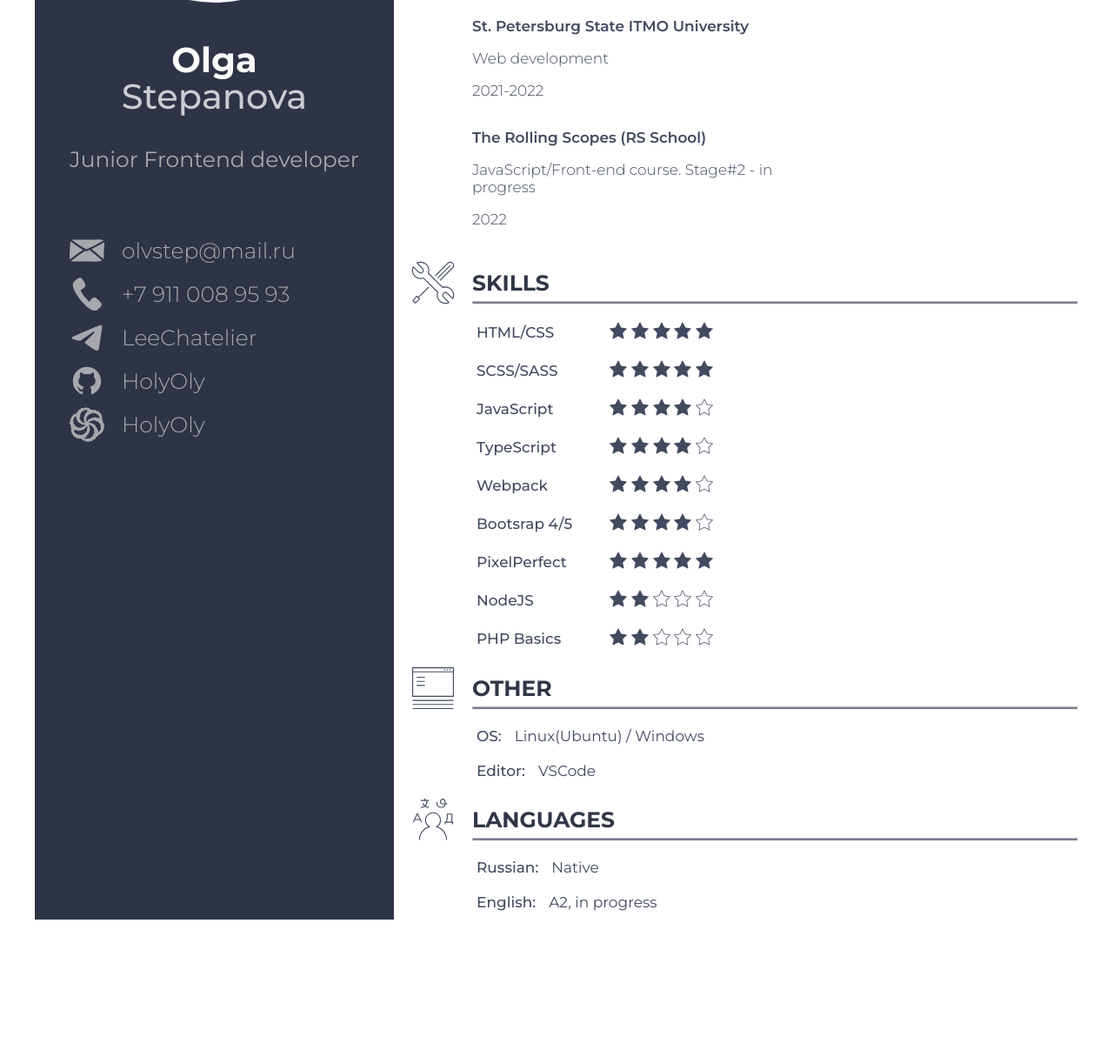
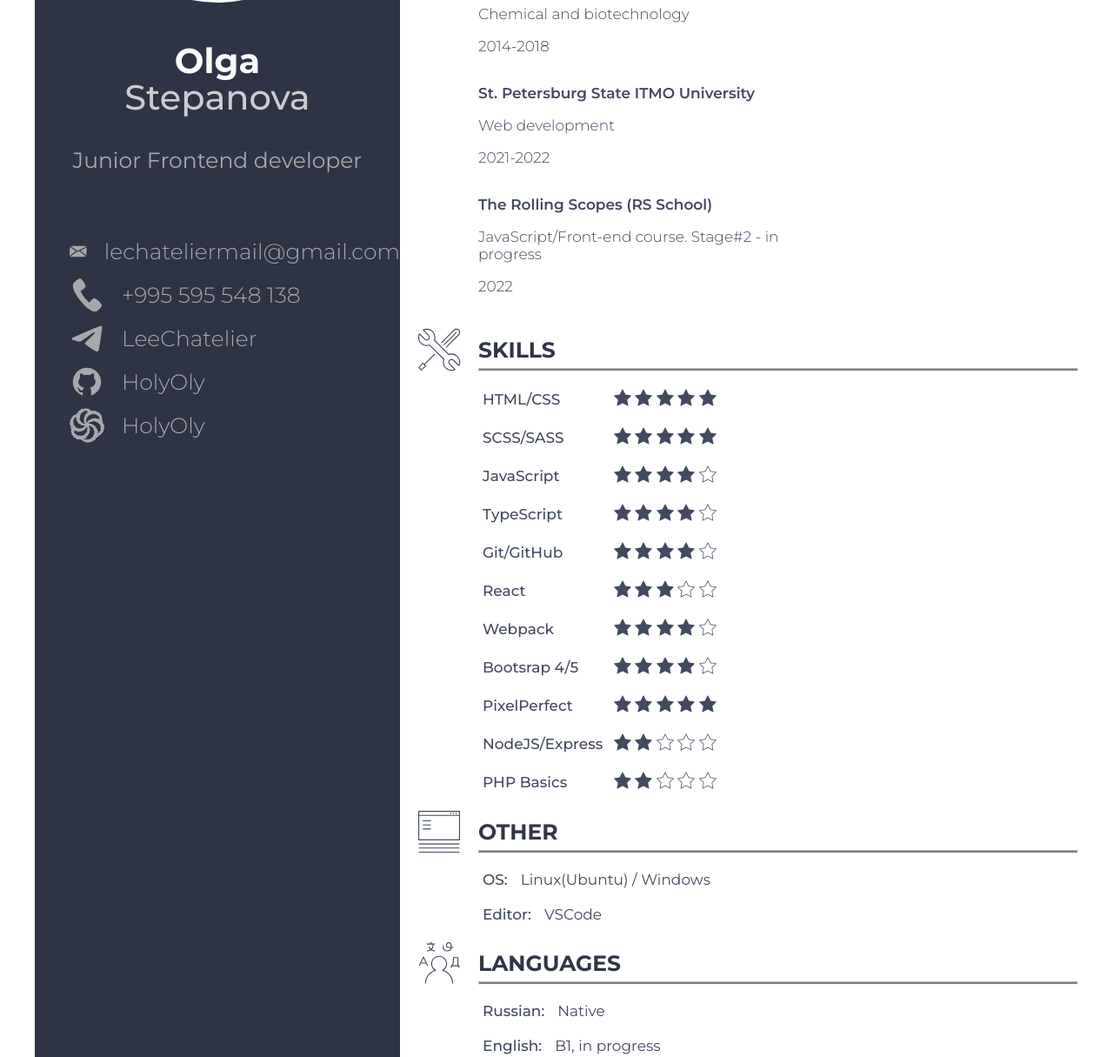
Before and after one commit to o-step/rsschool-cv, a plain HTML site: page index.html in a window 1280 px wide. Shown: the part 348-1563 px from the top of the page at 87% size. Before the commit the page ends 1405 px from the top, so only its background shows below. Drawn offline with Linux system fonts and the light colour scheme.

Commit message:
feat: update CV info

```diff
--- a/index.html
+++ b/index.html
@@ -35,13 +35,13 @@
           <svg class="contacts_icon">
             <use xlink:href="scss/components/sprite.svg#mail"></use>
           </svg>
-          <a class="contacts__link" href="mailto:olvstep@mail.ru">olvstep@mail.ru</a>
+          <a class="contacts__link" href="mailto:lechateliermail@gmail.com">lechateliermail@gmail.com</a>
         </li>
         <li class="contacts_phone">
           <svg class="contacts_icon">
             <use xlink:href="scss/components/sprite.svg#phone"></use>
           </svg>
-          <a class="contacts__link" href="tel:+79110089593">+7&nbsp;911&nbsp;008&nbsp;95&nbsp;93</a>
+          <a class="contacts__link" href="tel:+995595548138">+995&nbsp;595&nbsp;548&nbsp;138</a>
         </li>
         <li class="contacts_tg">
           <svg class="contacts_icon">
@@ -79,6 +79,7 @@
       <hr>
       <p class="about__text">I started learning front-end development in 2021. CSS and Javascript impressed me a lot,
         dragged me on and I decided to develop in the IT field. I'm currently taking a front-end course.</p>
+      <p class="about__text">I have <b>experience</b> as a chemist engineer and engineer for 2 years. 4 years of experience as a tutor in mathematics and chemistry</p>
     </section>
     <section class="section education">
       <h2 class="section__title education_title">
@@ -192,6 +193,44 @@
           </span>
         </li>
         <li class="li__skills">
+          <span class="text__skills">Git/GitHub</span><span class="skills__stars">
+            <svg class="star_icon">
+              <use xlink:href="scss/components/sprite.svg#star-fill"></use>
+            </svg>
+            <svg class="star_icon">
+              <use xlink:href="scss/components/sprite.svg#star-fill"></use>
+            </svg>
+            <svg class="star_icon">
+              <use xlink:href="scss/components/sprite.svg#star-fill"></use>
+            </svg>
+            <svg class="star_icon">
+              <use xlink:href="scss/components/sprite.svg#star-fill"></use>
+            </svg>
+            <svg class="star_icon">
+              <use xlink:href="scss/components/sprite.svg#star-empty"></use>
+            </svg>
+          </span>
+        </li>
+        <li class="li__skills">
+          <span class="text__skills">React</span><span class="skills__stars">
+            <svg class="star_icon">
+              <use xlink:href="scss/components/sprite.svg#star-fill"></use>
+            </svg>
+            <svg class="star_icon">
+              <use xlink:href="scss/components/sprite.svg#star-fill"></use>
+            </svg>
+            <svg class="star_icon">
+              <use xlink:href="scss/components/sprite.svg#star-fill"></use>
+            </svg>
+            <svg class="star_icon">
+              <use xlink:href="scss/components/sprite.svg#star-empty"></use>
+            </svg>
+            <svg class="star_icon">
+              <use xlink:href="scss/components/sprite.svg#star-empty"></use>
+            </svg>
+          </span>
+        </li>
+        <li class="li__skills">
           <span class="text__skills">Webpack</span><span class="skills__stars">
             <svg class="star_icon">
               <use xlink:href="scss/components/sprite.svg#star-fill"></use>
@@ -249,7 +288,7 @@
           </span>
         </li>
         <li class="li__skills">
-          <span class="text__skills">NodeJS</span><span class="skills__stars">
+          <span class="text__skills">NodeJS/Express</span><span class="skills__stars">
             <svg class="star_icon">
               <use xlink:href="scss/components/sprite.svg#star-fill"></use>
             </svg>
@@ -318,7 +357,7 @@
           <span class="text__skills">Russian:</span><span class="result__lang">Native</span>
         </li>
         <li class="li__skills-lang">
-          <span class="text__skills">English:</span><span class="result__lang">A2, in progress</span>
+          <span class="text__skills">English:</span><span class="result__lang">B1, in progress</span>
         </li>
       </ul>
       <div type="button">
```
